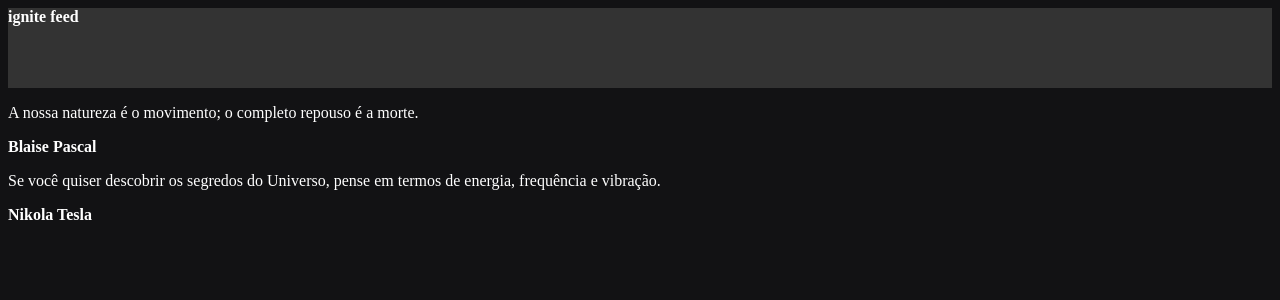
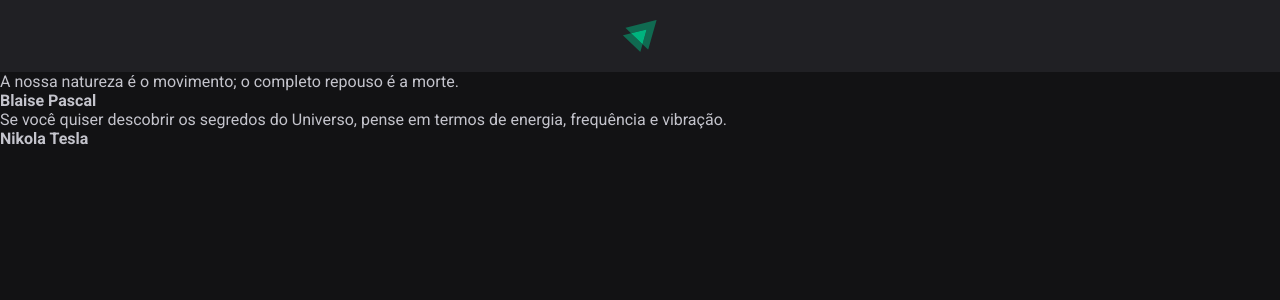
Before and after one commit to fabriciosouzza/feedapp-rocketseat, a React (Vite) app: page / in a window 1280 px wide. Shown: the top 300 px of the page. Built offline with nearby package versions, Linux system fonts and the light colour scheme.

Commit message:
feat(header) add global and local style

```diff
--- a/index.html
+++ b/index.html
@@ -2,8 +2,15 @@
 <html lang="en">
   <head>
     <meta charset="UTF-8" />
+
+    <link rel="preconnect" href="https://fonts.googleapis.com" />
+    <link rel="preconnect" href="https://fonts.gstatic.com" crossorigin />
+
     <link rel="icon" type="image/svg+xml" href="/vite.svg" />
     <meta name="viewport" content="width=device-width, initial-scale=1.0" />
+
+    <link href="https://fonts.googleapis.com/css2?family=Roboto:wght@400;700&display=swap" rel="stylesheet" />
+
     <title>Vite + React</title>
   </head>
   <body>
--- a/src/App.jsx
+++ b/src/App.jsx
@@ -1,6 +1,6 @@
 import { Post } from './Post.jsx'
 import { Header } from './components/header.jsx'
-import "./styles.css"
+import "./global.css"
 
 export function App() {
 
--- a/src/components/Header.module.css
+++ b/src/components/Header.module.css
@@ -1,4 +1,10 @@
 .header {
-    background-color: #333;
-    height: 80px;
+    background-color: var(--gray-800);
+    display: flex;
+    justify-content: center;
+    padding: 1.25rem 0;
 }
+
+.header img {
+    height: 2rem;
+}
--- a/src/components/header.jsx
+++ b/src/components/header.jsx
@@ -1,9 +1,10 @@
 import styles from './Header.module.css'
+import igniteLogo from '../assets/ignite-logo.svg'
 
 export function Header() {
     return (
         <header className={styles.header}>
-            <strong>ignite feed</strong>
+            <img src={igniteLogo} alt="logotipo do ignite" />
         </header>
     );
 }
--- /dev/null
+++ b/src/global.css
@@ -0,0 +1,30 @@
+:root {
+    --white: #fff;
+    --gray-100: #e1e1e6;
+    --gray-300: #c4c4cc;
+    --gray-400: #8d8d99;
+    --gray-600: #323238;
+    --gray-700: #29292e;
+    --gray-800: #202024;
+    --gray-900: #121214;
+
+    --green-500: #00875f;
+}
+
+* {
+    margin: 0;
+    padding: 0;
+    box-sizing: border-box;
+}
+
+body {
+    background-color: var(--gray-900);
+    color: var(--gray-300);
+    -webkit-font-smoothing: antialiased;
+}
+
+body, input, textarea, button {
+    font-family: 'Roboto', sans-serif;
+    font-weight: 400;
+    font-size: 1rem;
+}
--- a/src/styles.css
+++ /dev/null
@@ -1,4 +0,0 @@
-body{
-    background-color: #121214;
-    color: #fff;
-}
```
Also changed, not shown: src/assets/ignite-logo.svg (added).
